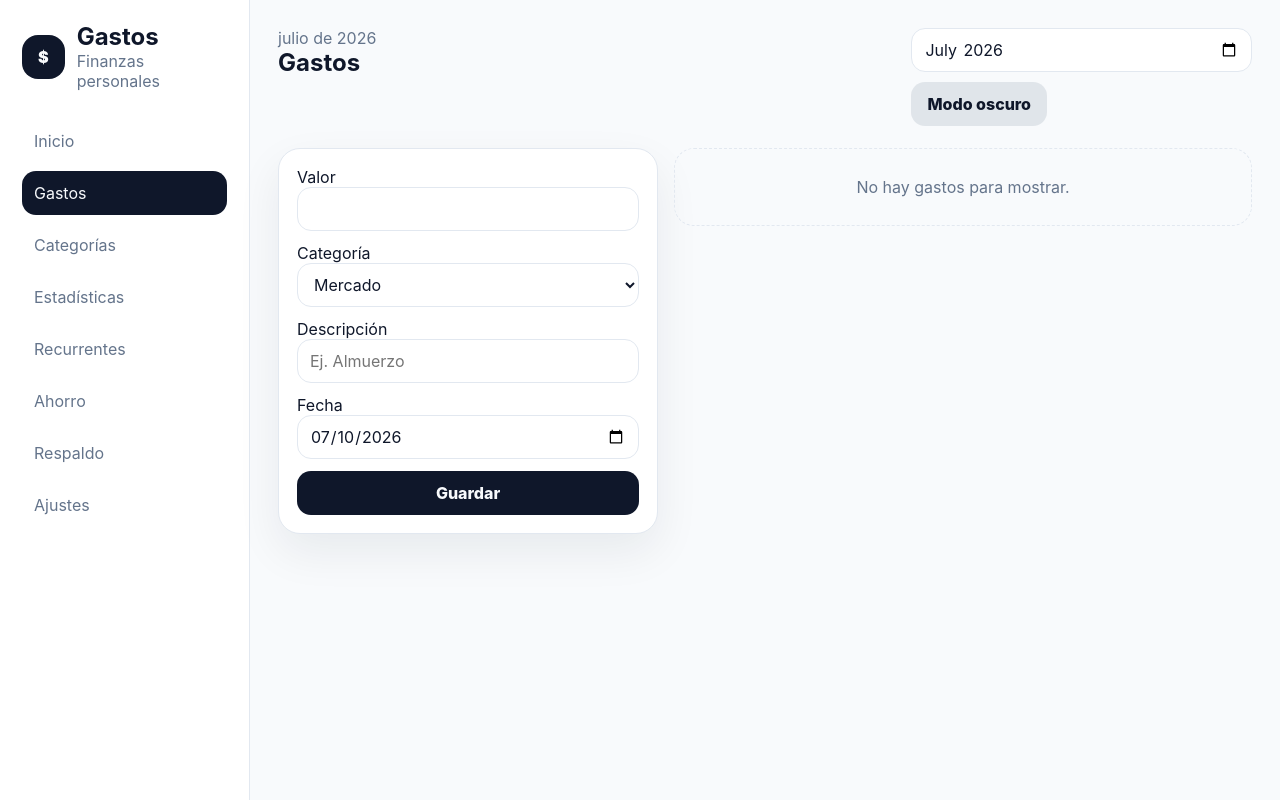
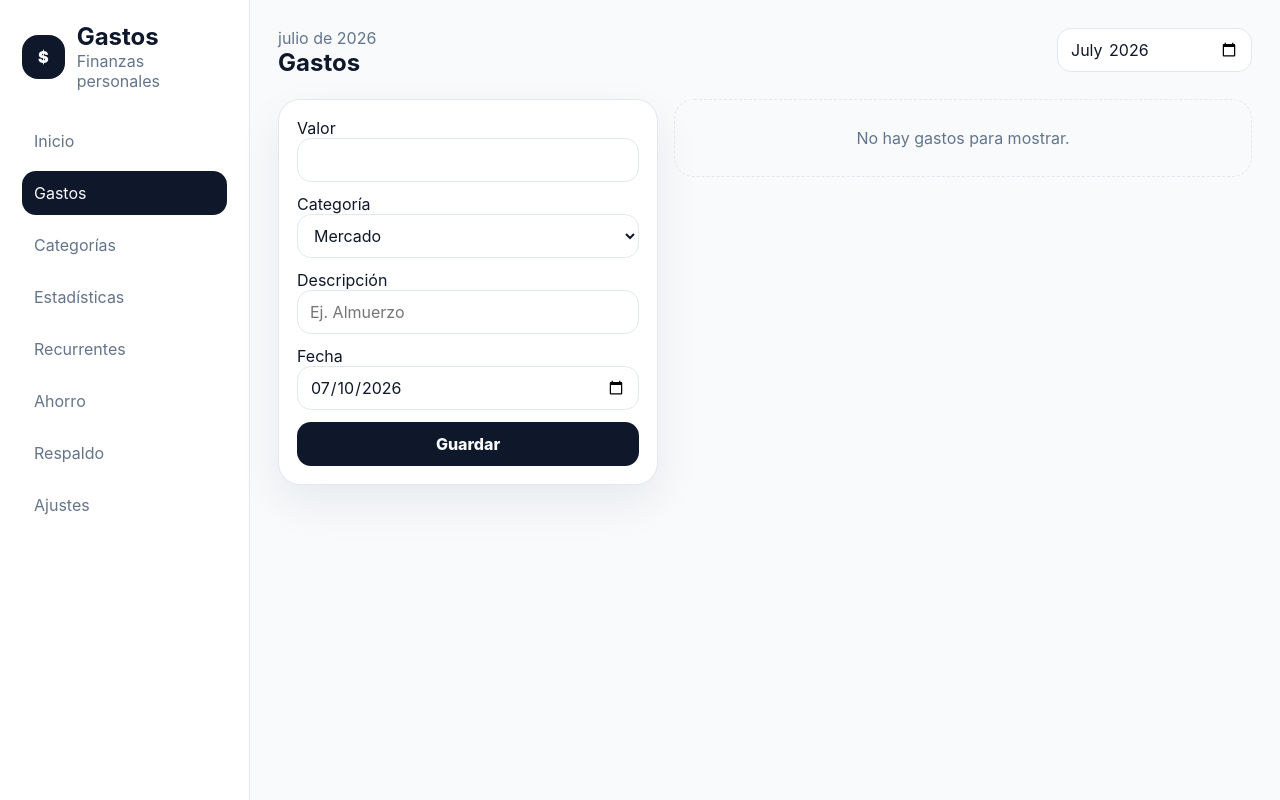
Before and after one commit to nicorl96-stack/Expense-tracker, a website: page index.html in a window 1280 px wide. Both pictures are taken after a click on the button "Gastos". Drawn offline with Linux system fonts and the light colour scheme.

Commit message:
Update index.html
Primerios cambios

```diff
--- a/index.html
+++ b/index.html
@@ -14,7 +14,7 @@
     var money = new Intl.NumberFormat('es-CO',{style:'currency',currency:'COP',maximumFractionDigits:0});
     var monthFmt = new Intl.DateTimeFormat('es-CO',{month:'long',year:'numeric'});
     var dateFmt = new Intl.DateTimeFormat('es-CO',{dateStyle:'medium'});
-    var initial = {view:'inicio',theme:'light',month:new Date().toISOString().slice(0,7),income:4500000,goal:800000,cats:[['Mercado','M',900000],['Transporte','T',320000],['Restaurantes','R',420000],['Entretenimiento','E',260000],['Compras','C',380000],['Hogar','H',500000],['Salud','S',250000],['Educación','Ed',280000],['Servicios','Sv',650000],['Otros','O',220000]].map(function(c,i){return{id:'c'+i,name:c[0],icon:c[1],budget:c[2]}}),expenses:[],recurring:[]};
+    var initial = {view:'inicio',theme:'light',month:new Date().toISOString().slice(0,7),income:4500000,goal:800000,statsCategory:null,cats:[['Mercado','M',900000],['Transporte','T',320000],['Restaurantes','R',420000],['Entretenimiento','E',260000],['Compras','C',380000],['Hogar','H',500000],['Salud','S',250000],['Educación','Ed',280000],['Servicios','Sv',650000],['Otros','O',220000]].map(function(c,i){return{id:'c'+i,name:c[0],icon:c[1],budget:c[2]}}),expenses:[],recurring:[]};
     var state = JSON.parse(localStorage.getItem('gastos-colombia-demo')||'null') || initial;
     function save(){localStorage.setItem('gastos-colombia-demo',JSON.stringify(state))}
     function monthExpenses(){return state.expenses.filter(function(e){return e.date.slice(0,7)===state.month})}
@@ -23,22 +23,24 @@
     function totalBudget(){return state.cats.reduce(function(a,c){return a+c.budget},0)}
     function pct(a,b){return b?Math.round(a/b*100):0}
     function tone(v){return v>=100?'red':v>=80?'yellow':'green'}
+    if(typeof state.statsCategory==='undefined') state.statsCategory=null;
     var nav=['inicio','gastos','categorías','estadísticas','recurrentes','ahorro','respaldo','ajustes'];
     var titles={inicio:'Resumen mensual',gastos:'Gastos',categorías:'Categorías',estadísticas:'Estadísticas',recurrentes:'Gastos recurrentes',ahorro:'Meta de ahorro',respaldo:'Respaldo',ajustes:'Configuración'};
     function cap(s){return s.charAt(0).toUpperCase()+s.slice(1)}
     window.go=function(v){state.view=v;save();render()}; window.theme=function(){state.theme=state.theme==='dark'?'light':'dark';save();render()};
-    function shell(html){document.documentElement.dataset.theme=state.theme;document.getElementById('app').innerHTML='<div class="app"><aside class="side"><div class="brand"><div class="mark">$</div><div><h1>Gastos</h1><p class="muted">Finanzas personales</p></div></div><nav class="nav">'+nav.map(function(n){return '<button onclick="go(\''+n+'\')" class="'+(state.view===n?'active':'')+'">'+cap(n)+'</button>'}).join('')+'</nav></aside><main><div class="top"><div><p class="muted">'+monthFmt.format(new Date(state.month+'-01T00:00:00'))+'</p><h2>'+titles[state.view]+'</h2></div><div class="actions"><input type="month" value="'+state.month+'" onchange="state.month=this.value;save();render()"><button class="btn secondary" onclick="theme()">'+(state.theme==='dark'?'Modo claro':'Modo oscuro')+'</button></div></div>'+html+'</main><nav class="tabs">'+nav.map(function(n){return '<button onclick="go(\''+n+'\')" class="'+(state.view===n?'active':'')+'">'+cap(n)+'</button>'}).join('')+'</nav></div>'}
+    function shell(html){document.documentElement.dataset.theme=state.theme;document.getElementById('app').innerHTML='<div class="app"><aside class="side"><div class="brand"><div class="mark">$</div><div><h1>Gastos</h1><p class="muted">Finanzas personales</p></div></div><nav class="nav">'+nav.map(function(n){return '<button onclick="go(\''+n+'\')" class="'+(state.view===n?'active':'')+'">'+cap(n)+'</button>'}).join('')+'</nav></aside><main><div class="top"><div><p class="muted">'+monthFmt.format(new Date(state.month+'-01T00:00:00'))+'</p><h2>'+titles[state.view]+'</h2></div><div class="actions"><input type="month" value="'+state.month+'" onchange="state.month=this.value;save();render()"></div></div>'+html+'</main><nav class="tabs">'+nav.map(function(n){return '<button onclick="go(\''+n+'\')" class="'+(state.view===n?'active':'')+'">'+cap(n)+'</button>'}).join('')+'</nav></div>'}
     function card(l,v,d){return '<article class="card"><p class="muted">'+l+'</p><strong>'+v+'</strong>'+(d?'<p class="muted">'+d+'</p>':'')+'</article>'}
     function catCard(c){var s=spentFor(c.id),p=pct(s,c.budget);return '<article class="row"><div class="rowMain"><div class="icon">'+c.icon+'</div><div><h3>'+c.name+'</h3><p class="muted">'+money.format(s)+' de '+money.format(c.budget)+'</p><div class="bar" style="--w:'+Math.min(p,100)+'%"><span></span></div></div></div><span class="pill '+tone(p)+'">'+p+'%</span></article>'}
     function inicio(){var s=totalSpent(),b=totalBudget(),p=pct(s,b),ex=monthExpenses(),big=ex.slice().sort(function(a,b){return b.amount-a.amount})[0],top=state.cats.slice().sort(function(a,b){return spentFor(b.id)-spentFor(a.id)})[0];shell('<section class="hero"><p>Total gastado</p><div class="amount">'+money.format(s)+'</div><p>Presupuesto: '+money.format(b)+' · Disponible: '+money.format(b-s)+'</p><div class="bar" style="--w:'+Math.min(p,100)+'%"><span></span></div><p>Has usado el '+p+'% del presupuesto mensual.</p></section><section class="grid stats">'+card('Número de gastos',ex.length)+card('Promedio diario',money.format(s/Math.max(1,new Date().getDate())))+card('Mayor gasto',big?money.format(big.amount):money.format(0),big?big.desc:'')+card('Categoría principal',top?top.name:'Sin datos',top?money.format(spentFor(top.id)):'')+'</section><section class="grid">'+state.cats.map(catCard).join('')+'</section>')}
-    function gastos(){shell('<section class="grid split"><form class="card" onsubmit="addExpense(event)"><label>Valor<input name="amount" type="number" min="1" step="100" required></label><label>Categoría<select name="cat">'+state.cats.map(function(c){return '<option value="'+c.id+'">'+c.name+'</option>'}).join('')+'</select></label><label>Descripción<input name="desc" required placeholder="Ej. Almuerzo"></label><label>Fecha<input name="date" type="date" value="'+new Date().toISOString().slice(0,10)+'" required></label><button class="btn">Guardar</button></form><section class="list">'+(monthExpenses().map(expenseRow).join('')||'<div class="empty">No hay gastos para mostrar.</div>')+'</section></section>')}
+    function gastos(){shell('<section class="grid split"><form class="card" onsubmit="addExpense(event)"><label>Valor<input name="amount" type="number" min="1" step="1" required></label><label>Categoría<select name="cat">'+state.cats.map(function(c){return '<option value="'+c.id+'">'+c.name+'</option>'}).join('')+'</select></label><label>Descripción<input name="desc" required placeholder="Ej. Almuerzo"></label><label>Fecha<input name="date" type="date" value="'+new Date().toISOString().slice(0,10)+'" required></label><button class="btn">Guardar</button></form><section class="list">'+(monthExpenses().map(expenseRow).join('')||'<div class="empty">No hay gastos para mostrar.</div>')+'</section></section>')}
     function expenseRow(e){var c=state.cats.find(function(c){return c.id===e.cat})||{};return '<article class="row"><div class="rowMain"><div class="icon">'+(c.icon||'$')+'</div><div><h3>'+e.desc+'</h3><p class="muted">'+(c.name||'Sin categoría')+' · '+dateFmt.format(new Date(e.date+'T00:00:00'))+'</p></div></div><div><strong>'+money.format(e.amount)+'</strong><button class="btn danger" onclick="delExpense(\''+e.id+'\')">Eliminar</button></div></article>'}
     window.addExpense=function(e){e.preventDefault();var d=Object.fromEntries(new FormData(e.target));state.expenses.unshift({id:crypto.randomUUID(),amount:Number(d.amount),cat:d.cat,desc:d.desc,date:d.date});save();render()};
     window.delExpense=function(id){state.expenses=state.expenses.filter(function(e){return e.id!==id});save();render()};
-    function categorias(){shell('<form class="card" onsubmit="addCat(event)" style="margin-bottom:16px"><label>Nombre<input name="name" required></label><label>Ícono<input name="icon" value="N" required></label><label>Presupuesto mensual<input name="budget" type="number" required></label><button class="btn">Guardar</button></form><section class="grid">'+state.cats.map(function(c){return catCard(c)+'<button class="btn danger" onclick="delCat(\''+c.id+'\')">Eliminar '+c.name+'</button>'}).join('')+'</section>')}
+    function categorias(){shell('<form class="card" onsubmit="addCat(event)" style="margin-bottom:16px"><label>Nombre<input name="name" required></label><label>Ícono<input name="icon" placeholder="Ej. M, $, Casa" required></label><label>Presupuesto mensual<input name="budget" type="number" min="0" step="1" required></label><button class="btn">Guardar</button></form><section class="grid">'+state.cats.map(function(c){return catCard(c)+'<button class="btn danger" onclick="delCat(\''+c.id+'\')">Eliminar '+c.name+'</button>'}).join('')+'</section>')}
     window.addCat=function(e){e.preventDefault();var d=Object.fromEntries(new FormData(e.target));state.cats.push({id:crypto.randomUUID(),name:d.name,icon:d.icon,budget:Number(d.budget)});save();render()};
     window.delCat=function(id){state.cats=state.cats.filter(function(c){return c.id!==id});state.expenses=state.expenses.filter(function(e){return e.cat!==id});save();render()};
-    function estadisticas(){var s=totalSpent(),b=totalBudget();shell('<section class="grid stats">'+card('Promedio diario',money.format(s/Math.max(1,new Date().getDate())))+card('Total de gastos',monthExpenses().length)+card('Presupuesto restante',money.format(b-s))+card('Uso del presupuesto',pct(s,b)+'%')+'</section><section class="grid">'+state.cats.map(function(c){return card(c.name,money.format(spentFor(c.id)))}).join('')+'</section>')}
+    function estadisticas(){var s=totalSpent(),b=totalBudget(),selected=state.cats.find(function(c){return c.id===state.statsCategory}),items=selected?monthExpenses().filter(function(e){return e.cat===selected.id}):[];shell('<section class="grid stats">'+card('Promedio diario',money.format(s/Math.max(1,new Date().getDate())))+card('Total de gastos',monthExpenses().length)+card('Presupuesto restante',money.format(b-s))+card('Uso del presupuesto',pct(s,b)+'%')+'</section><section class="grid">'+state.cats.map(function(c){return '<button class="card" style="text-align:left;cursor:pointer" onclick="showStatCat(\''+c.id+'\')"><p class="muted">'+c.name+'</p><strong>'+money.format(spentFor(c.id))+'</strong><p class="muted">Tocar para ver gastos</p></button>'}).join('')+'</section>'+(selected?'<section class="card" style="margin-top:16px"><div style="display:flex;justify-content:space-between;gap:12px;align-items:center;margin-bottom:14px"><div><p class="muted">Detalle de categoría</p><h3>'+selected.name+'</h3></div><button class="btn secondary" onclick="showStatCat(null)">Cerrar</button></div><section class="list">'+(items.map(expenseRow).join('')||'<div class="empty">No hay gastos en esta categoría durante el mes seleccionado.</div>')+'</section></section>':''))}
+    window.showStatCat=function(id){state.statsCategory=id;save();render()};
     function recurrentes(){shell('<form class="card" onsubmit="addRec(event)"><label>Valor<input name="amount" type="number" required></label><label>Descripción<input name="desc" required></label><label>Frecuencia<select name="freq"><option>Mensual</option><option>Semanal</option><option>Personalizada</option></select></label><button class="btn">Guardar</button></form><section class="list" style="margin-top:16px">'+(state.recurring.map(function(r){return '<article class="row"><h3>'+r.desc+'</h3><strong>'+money.format(r.amount)+'</strong></article>'}).join('')||'<div class="empty">No hay gastos recurrentes.</div>')+'</section>')}
     window.addRec=function(e){e.preventDefault();var d=Object.fromEntries(new FormData(e.target));state.recurring.push({id:crypto.randomUUID(),desc:d.desc,amount:Number(d.amount),freq:d.freq});save();render()};
     function ahorro(){var available=state.income-state.goal,progress=pct(Math.min(state.goal,Math.max(0,state.income-totalSpent())),state.goal);shell('<section class="grid stats">'+card('Ingreso mensual',money.format(state.income))+card('Meta de ahorro',money.format(state.goal))+card('Disponible para gastar',money.format(available))+card('Progreso',progress+'%')+'</section><form class="card" onsubmit="saveSavings(event)"><label>Ingreso mensual<input name="income" type="number" value="'+state.income+'"></label><label>Meta de ahorro<input name="goal" type="number" value="'+state.goal+'"></label><button class="btn">Guardar</button></form>')}
```
